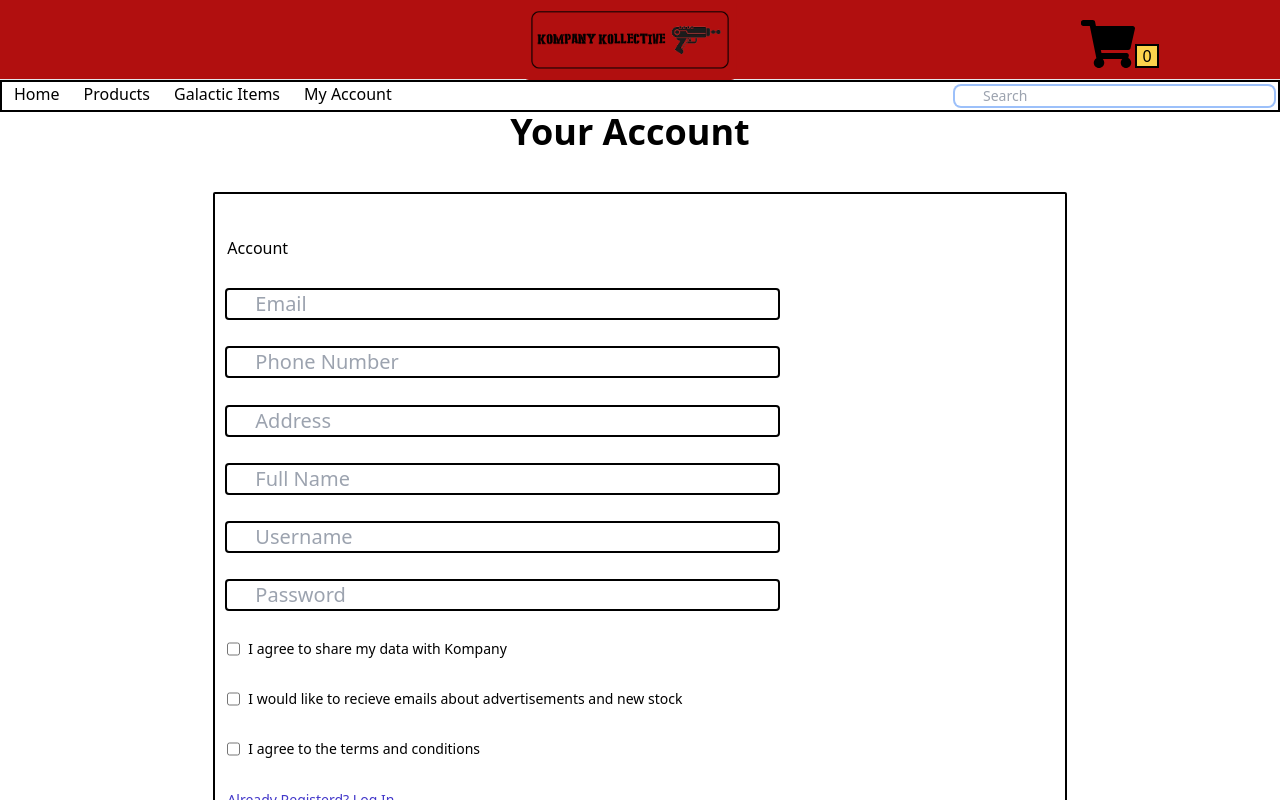
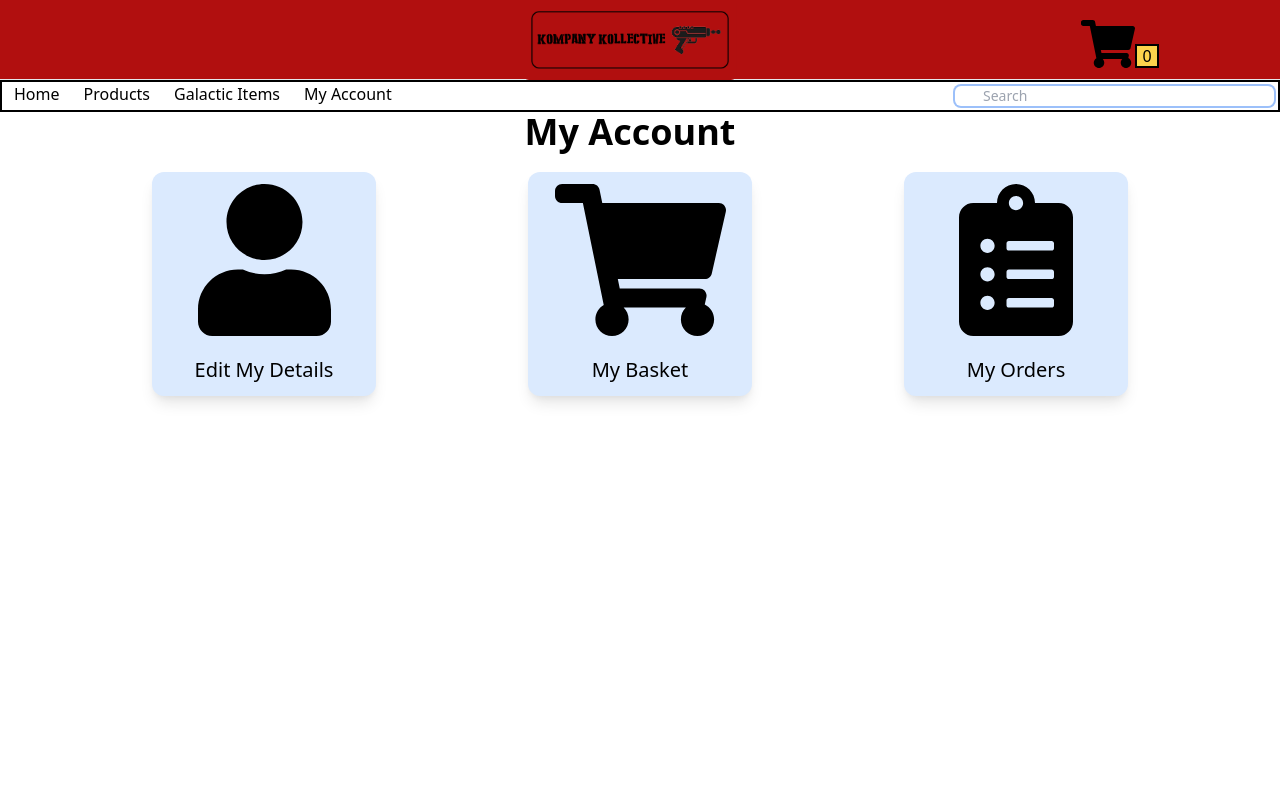
Before and after one commit to UWL-Kompany/kompany-project, a React (Create React App) app: page /account in a window 1280 px wide. Shown: the top 800 px of the page. Built offline with nearby package versions, Linux system fonts and the light colour scheme.

Commit message:
update account screen

```diff
--- a/src/Views/Account.js
+++ b/src/Views/Account.js
@@ -1,6 +1,13 @@
 import React, { useEffect, useState } from "react";
 import { useDispatch, useSelector } from "react-redux";
 // import logo from "../Images/UWL-Logo.png";
+import { FontAwesomeIcon } from "@fortawesome/react-fontawesome";
+import {
+  faShoppingCart,
+  faUser,
+  faClipboardList,
+} from "@fortawesome/free-solid-svg-icons"; // the icons used
+import { Link } from "react-router-dom";
 
 const Account = (props) => {
   // the main Products page, displays some about infomation along with a logo for UWL
@@ -14,61 +21,42 @@ const Account = (props) => {
   return (
     <div class="flex flex-col h-screen w-full justify-start justify-items-center content-center items-center place-content-center">
       <div className="flex font-bold text-black text-4xl mr-5 text-right ">
-        Your Account
+        My Account
       </div>
-      <div class="flex flex-col h-full w-2/3 rounded-sm justify-evenly items-start mt-10 p-3 border-black border-2">
-        <div class="flex self-start">Account</div>
-        <input
-          type="text"
-          class="focus:ring-indigo-500 focus:ring-2 ring-2 focus:border-indigo-500 block w-2/3 pl-7 pr-12 sm:text-xl ring-black rounded-sm"
-          placeholder={"Email"} // this doesn't do anything, just for filler
-        />
-        <input
-          type="text"
-          class="focus:ring-indigo-500 focus:ring-2 ring-2 focus:border-indigo-500 block w-2/3 pl-7 pr-12 sm:text-xl ring-black rounded-sm"
-          placeholder={"Phone Number"} // this doesn't do anything, just for filler
-        />
-        <input
-          type="text"
-          class="focus:ring-indigo-500 focus:ring-2 ring-2 focus:border-indigo-500 block w-2/3 pl-7 pr-12 sm:text-xl ring-black rounded-sm"
-          placeholder={"Address"} // this doesn't do anything, just for filler
-        />
-        <input
-          type="text"
-          class="focus:ring-indigo-500 focus:ring-2 ring-2 focus:border-indigo-500 block w-2/3 pl-7 pr-12 sm:text-xl ring-black rounded-sm"
-          placeholder={"Full Name"} // this doesn't do anything, just for filler
-        />
-        <input
-          type="text"
-          class="focus:ring-indigo-500 focus:ring-2 ring-2 focus:border-indigo-500 block w-2/3 pl-7 pr-12 sm:text-xl ring-black rounded-sm"
-          placeholder={"Username"} // this doesn't do anything, just for filler
-        />
-        <input
-          type="text"
-          class="focus:ring-indigo-500 focus:ring-2 ring-2 focus:border-indigo-500 block w-2/3 pl-7 pr-12 sm:text-xl ring-black rounded-sm"
-          placeholder={"Password"} // this doesn't do anything, just for filler
-        />
-        <div class="flex self-start text-sm flex-row">
-          <input type="checkbox" class="form-checkbox mr-2"></input>
-          <p>I agree to share my data with Kompany</p>
-        </div>
-        <div class="flex self-start text-sm flex-row">
-          <input type="checkbox" class="form-checkbox mr-2"></input>
-          <p>
-            I would like to recieve emails about advertisements and new stock
-          </p>
-        </div>
-        <div class="flex self-start text-sm flex-row">
-          <input type="checkbox" class="form-checkbox mr-2"></input>
-          <p>I agree to the terms and conditions</p>
-        </div>
-        <p class="cursor-pointer self-start text-indigo-700 text-sm underline">
-          Already Registerd? Log In
-        </p>
-
-        <div class="flex w-1/4 border-black border-2 bg-gray-200 rounded-l self-start ">
-          <div class="w-full text-center">Save</div>
-        </div>
+      <div class="flex flex-row w-full justify-evenly mt-5">
+        <Link
+          to={"/edit_details"}
+          class="flex flex-col h-56 w-56 rounded-xl justify-center items-center p-3 bg-blue-100 shadow-lg"
+        >
+          <FontAwesomeIcon
+            class="flex fill-current text-black "
+            icon={faUser}
+            size="6x"
+          />
+          <a class="text-xl mt-5">Edit My Details</a>
+        </Link>
+        <Link
+          to={"/checkout"}
+          class="flex flex-col h-56 w-56 rounded-xl justify-center items-center p-3 bg-blue-100 shadow-lg"
+        >
+          <FontAwesomeIcon
+            class="flex fill-current text-black "
+            size="9x"
+            icon={faShoppingCart}
+          />
+          <a class="text-xl mt-5">My Basket</a>
+        </Link>
+        <Link
+          to={"/orders"}
+          class="flex flex-col h-56 w-56 rounded-xl justify-center items-center p-3 bg-blue-100 shadow-lg"
+        >
+          <FontAwesomeIcon
+            class="flex fill-current text-black "
+            size="6x"
+            icon={faClipboardList}
+          />
+          <a class="text-xl mt-5">My Orders</a>
+        </Link>
       </div>
     </div>
   );
```
